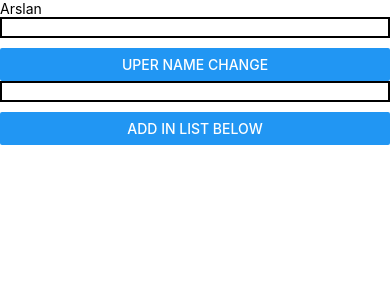
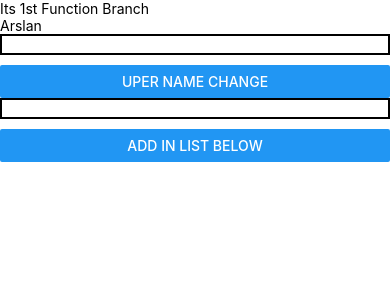
Before and after one commit to arslanali19470/GoRide_ToolKit_v1, a React Native app: screen / in a window 390 px wide. Shown: the top 300 px of the page. Built offline with nearby package versions, Linux system fonts and the light colour scheme.

Commit message:
Brach_Testing

```diff
--- a/src/Screen1.js
+++ b/src/Screen1.js
@@ -22,6 +22,7 @@ const Screen1 = () => {
 
   return (
     <View>
+      <Text>Its 1st Function Branch </Text>
       <Text>{OwnName}</Text>
       <TextInput
         style={{borderWidth: 2, borderColor: 'black', marginBottom: 10}}
```
